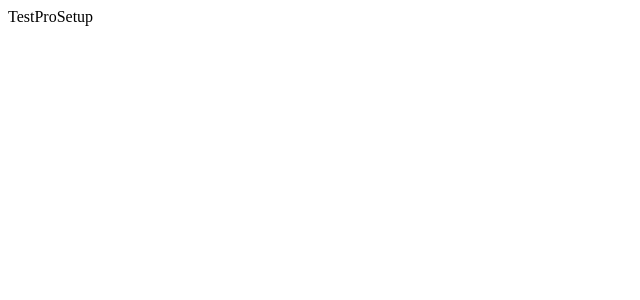
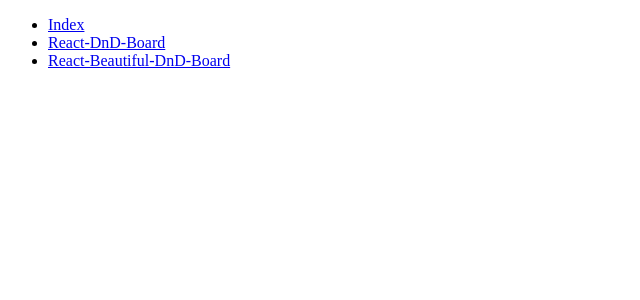
Before and after one commit to AstikYellow/PoC-DnD, a React app: page / in a window 1280 px wide. Shown: the top 300 px of the page, without its empty margins (0-640 px from the left). Built offline with nearby package versions, Linux system fonts and the light colour scheme; the HTML template or start-up script is replaced by a standard one.

Commit message:
Added Routing basic structure

```diff
--- /dev/null
+++ b/src/components/Index/index.tsx
@@ -0,0 +1,22 @@
+import React from "react";
+import { Link } from "react-router-dom";
+
+const Index: React.FC = () => {
+  return (
+    <div>
+      <ul className="App-header">
+        <li>
+          <Link to="/">Index</Link>
+        </li>
+        <li>
+          <Link to="/react-dnd">React-DnD-Board</Link>
+        </li>
+        <li>
+          <Link to="/react-beautiful-dnd">React-Beautiful-DnD-Board</Link>
+        </li>
+      </ul>
+    </div>
+  );
+};
+
+export default Index;
--- /dev/null
+++ b/src/components/ReactBeautifulDnDBoard/index.tsx
@@ -0,0 +1,7 @@
+import React from "react";
+
+const ReactBeautifulDnDBoard: React.FC = () => {
+  return <div>WIP</div>;
+};
+
+export default ReactBeautifulDnDBoard;
--- /dev/null
+++ b/src/components/ReactDnDBoard/index.tsx
@@ -0,0 +1,7 @@
+import React from "react";
+
+const ReactDnDBoard: React.FC = () => {
+  return <div>WIP</div>;
+};
+
+export default ReactDnDBoard;
--- a/src/index.tsx
+++ b/src/index.tsx
@@ -1,6 +1,30 @@
 import React from "react";
 import ReactDOM from "react-dom";
+import { BrowserRouter, Route, Routes } from "react-router-dom";
+import Index from "./components/Index";
+import ReactDnDBoard from "./components/ReactDnDBoard";
+import ReactBeautifulDnDBoard from "./components/ReactBeautifulDnDBoard";
 
-const App = () => <div>TestProSetup</div>;
+const notFound = () => <div>Page Not Found Some error occured</div>;
+
+const App: React.FC = () => {
+  return (
+    <BrowserRouter>
+      <Routes>
+        <Route path="/" element={<Index />} errorElement={notFound}></Route>
+        <Route
+          path="/react-dnd"
+          element={<ReactDnDBoard />}
+          errorElement={notFound}
+        ></Route>
+        <Route
+          path="/react-beautiful-dnd"
+          element={<ReactBeautifulDnDBoard />}
+          errorElement={notFound}
+        ></Route>
+      </Routes>
+    </BrowserRouter>
+  );
+};
 
 ReactDOM.render(<App />, document.getElementById("root"));
```
Also changed, not shown: package.json (+98 -96 lines), 1 other file (tests, documents, lock files or other folders).
